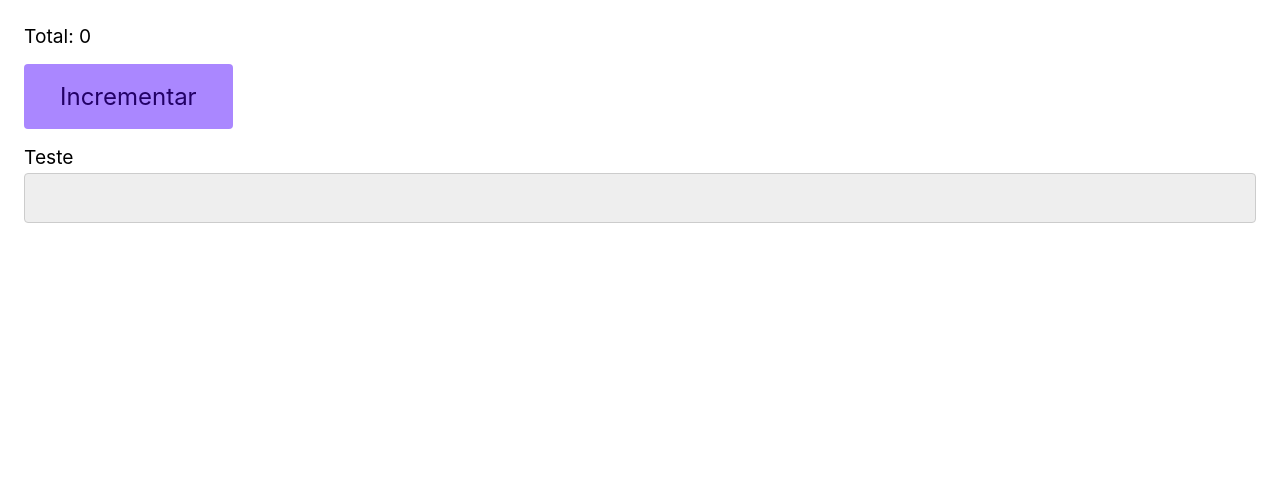
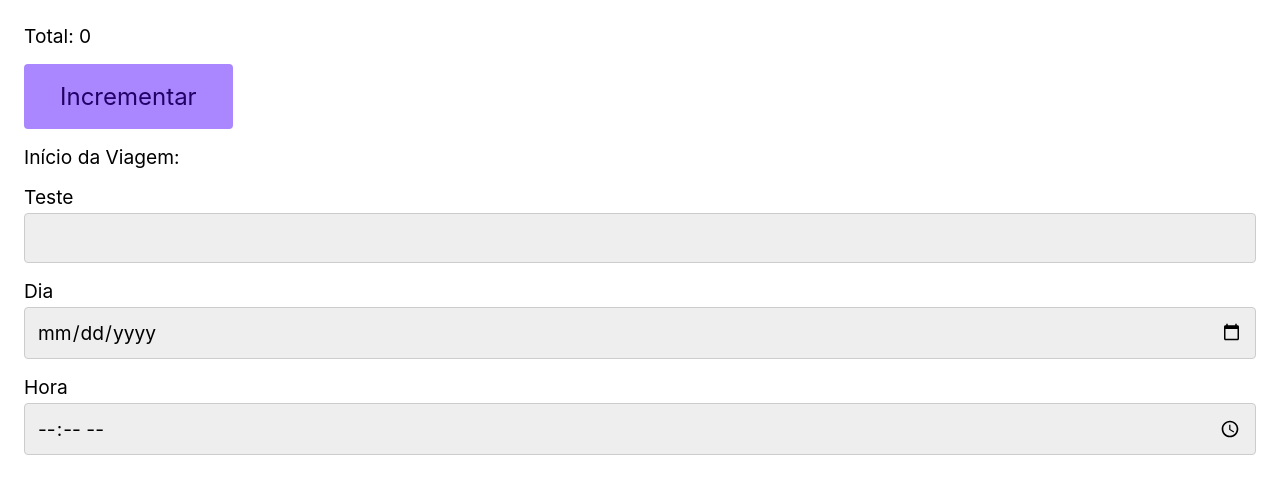
Before and after one commit to PedroPaivaDev/study-origamid-react-typescript, a React app: page / in a window 1280 px wide. Shown: the top 494 px of the page. Built offline with nearby package versions, Linux system fonts and the light colour scheme; the HTML template or start-up script is replaced by a standard one.

Commit message:
resolution: The exercise was done correctly, but the teacher did some tests using a date state

```diff
--- a/src/App.tsx
+++ b/src/App.tsx
@@ -4,6 +4,7 @@ import Input from './Input';
 
 function App() {
   const [total, setTotal] = React.useState(0); //inferencia
+  const [date, setDate] = React.useState('');
 
   function incrementar() { //tipo declarado
     setTotal((total) => total + 1);
@@ -20,7 +21,10 @@ function App() {
       >
         Incrementar
       </Button>
+      <p>Início da Viagem: {date}</p>
       <Input id='teste' label='Teste' />
+      <Input value={date} onChange={(e) => setDate(e.currentTarget.value)} id='day' label='Dia' type='date' />
+      <Input id='hour' label='Hora' type='time' />
     </div>
   );
 }
```
